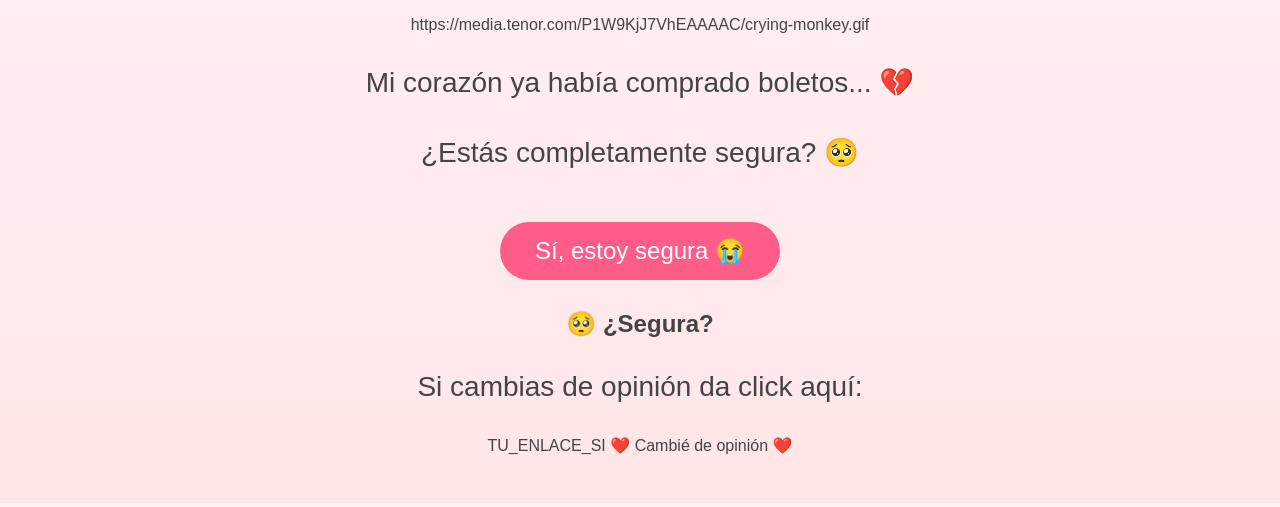
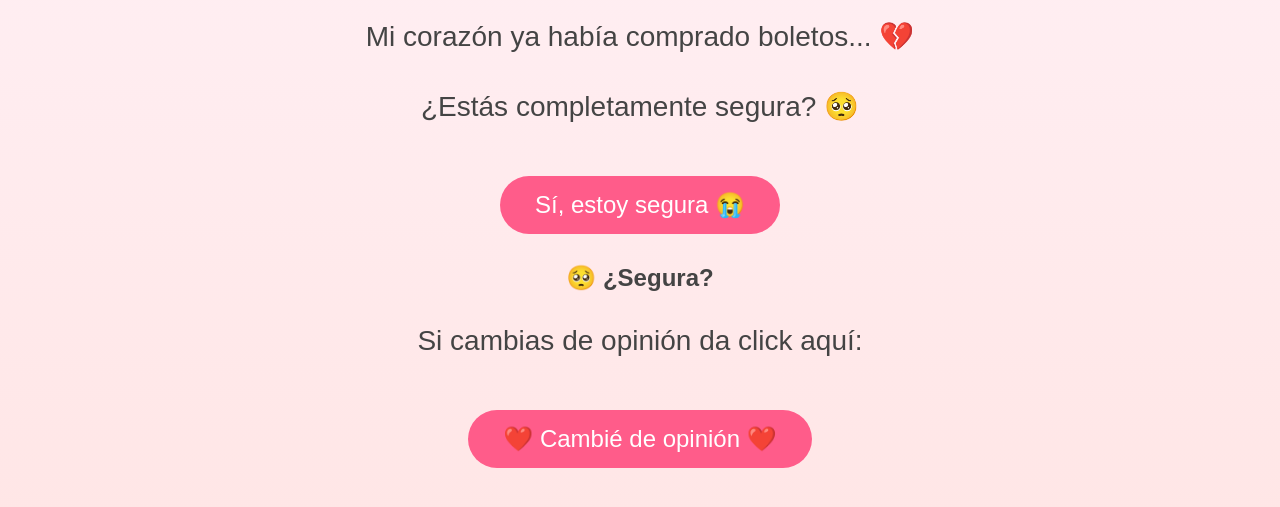
Before and after one commit to david14298-lang/Alex-Anel, a plain HTML site: page no.html in a window 1280 px wide. Both pictures are taken after a click on the button "Sí, estoy segura 😭". Shown: the part 167-674 px from the top of the page. Drawn offline with Linux system fonts and the light colour scheme.

Commit message:
Update no.html

```diff
--- a/no.html
+++ b/no.html
@@ -75,7 +75,6 @@ button:hover{
 
 <h1>😭 ¿No?</h1>
 
-https://media.tenor.com/P1W9KjJ7VhEAAAAC/crying-monkey.gif
 
 <p>
 Mi corazón ya había comprado boletos... 💔
@@ -91,15 +90,15 @@ Sí, estoy segura 😭
 
 <div id="respuesta">
 
-<h2>🥺 ¿Segura?</h2>
+    <h2>🥺 ¿Segura?</h2>
 
-<p>
-Si cambias de opinión da click aquí:
-</p>
+    <p>
+    Si cambias de opinión da click aquí:
+    </p>
 
-TU_ENLACE_SI
-❤️ Cambié de opinión ❤️
-</a>
+    <button onclick="window.location.href='https://david14298-lang.github.io/Alex-Anel/'">
+        ❤️ Cambié de opinión ❤️
+    </button>
 
 </div>
 
```
